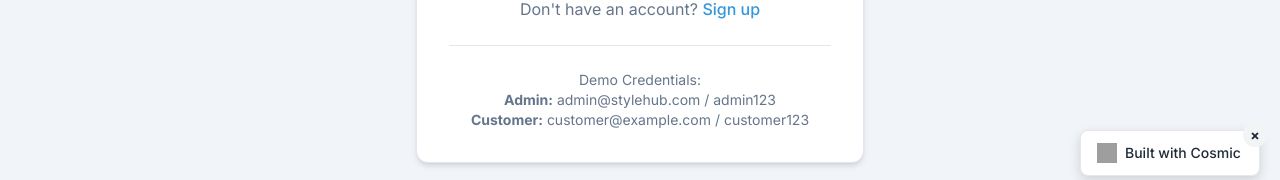
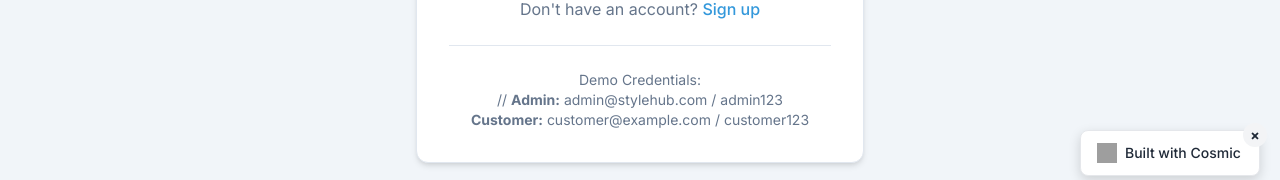
Before and after one commit to cosmic-community/ecommerce-fashionstyle, a Next.js app: page /login in a window 1280 px wide. Shown: the part 604-784 px from the top of the page. Built offline with nearby package versions, Linux system fonts and the light colour scheme; grey boxes are pictures that could not be loaded.

Commit message:
edit app/login/page.tsx

```diff
--- a/app/login/page.tsx
+++ b/app/login/page.tsx
@@ -128,7 +128,7 @@ export default function LoginPage() {
           <div className="mt-6 pt-6 border-t border-border dark:border-border-dark">
             <p className="text-sm text-center text-muted-foreground dark:text-muted-foreground">
               Demo Credentials:<br />
-              <strong>Admin:</strong> admin@stylehub.com / admin123<br />
+              // <strong>Admin:</strong> admin@stylehub.com / admin123<br />
               <strong>Customer:</strong> customer@example.com / customer123
             </p>
           </div>
```
